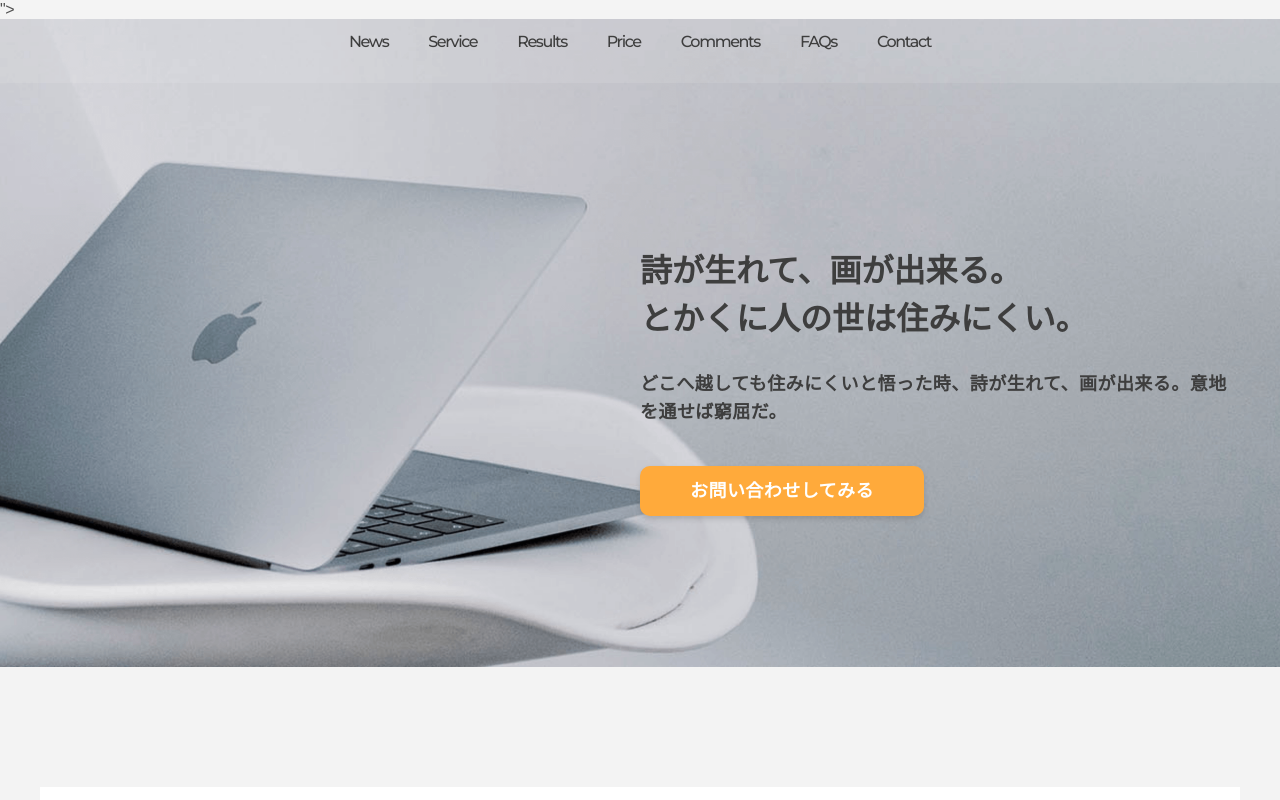
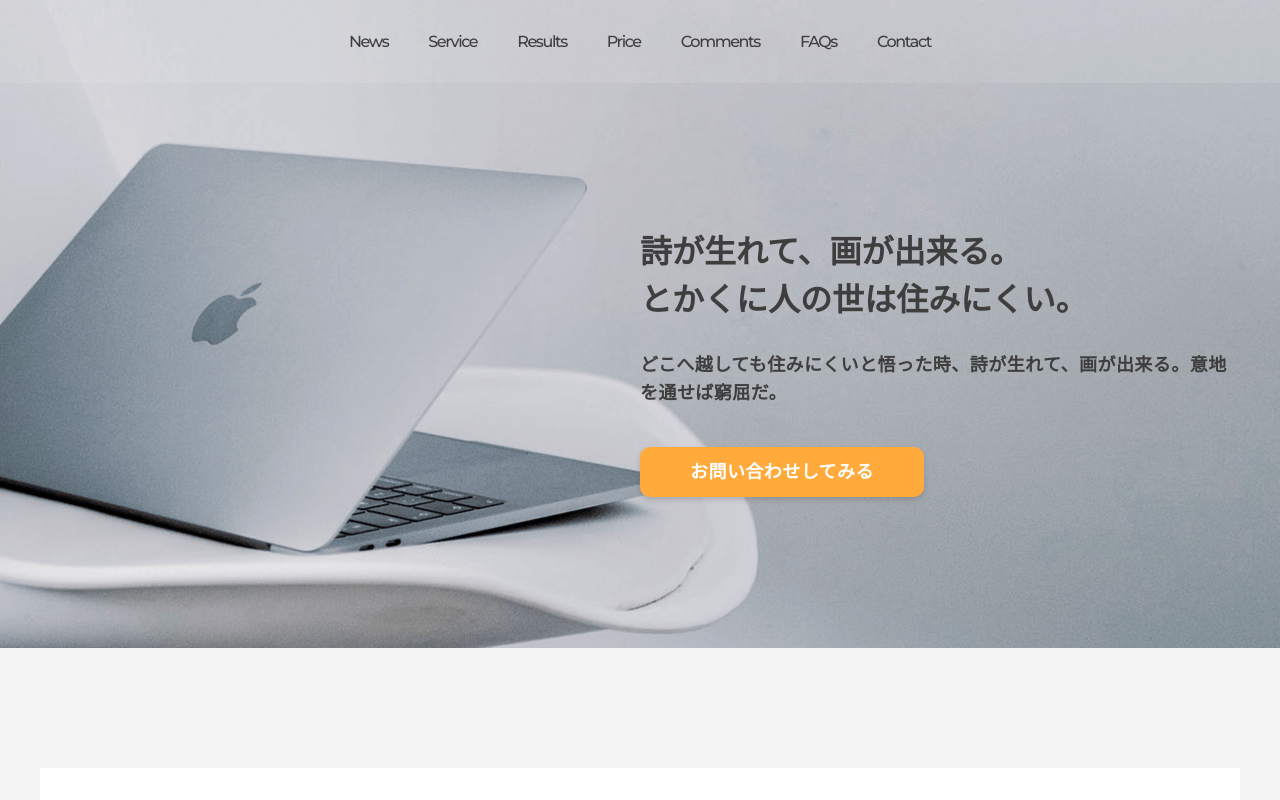
Before and after one commit to th0210/github.io, a plain HTML site: page index.html in a window 1280 px wide. Shown: the top 800 px of the page. Drawn offline with nearby package versions, Linux system fonts and the light colour scheme; some packages are replaced by stand-ins of ours; files whose address does not match are found by name.

Commit message:
Update index.html

```diff
--- a/index.html
+++ b/index.html
@@ -17,7 +17,7 @@
         <!--- swiper -->
         <link rel="stylesheet" href="https://unpkg.com/swiper@8/swiper-bundle.min.css">
         <!-- original css -->
-        <link rel="stylesheet" href="https://th0210.github.io/github.io/style.css"/>">
+        <link rel="stylesheet" href="https://th0210.github.io/github.io/style.css"/>
 
     </head>
 
```
